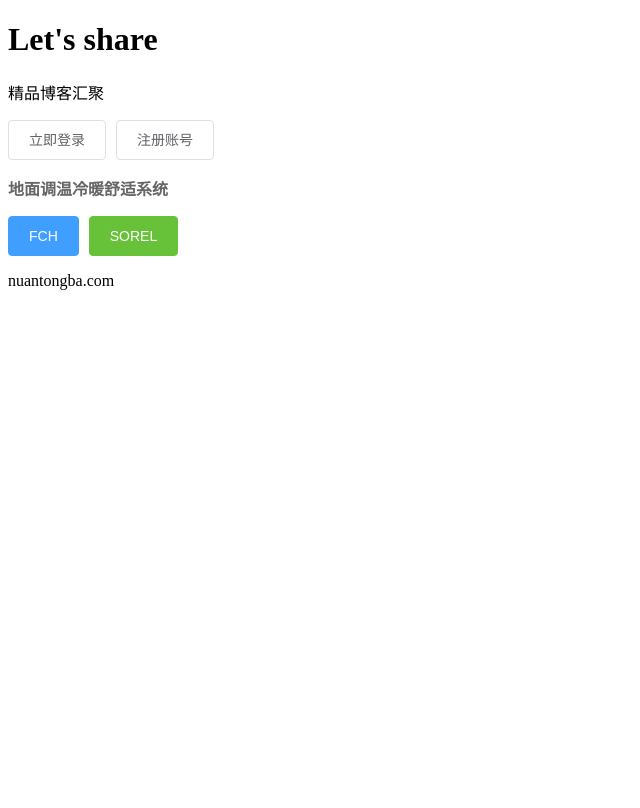
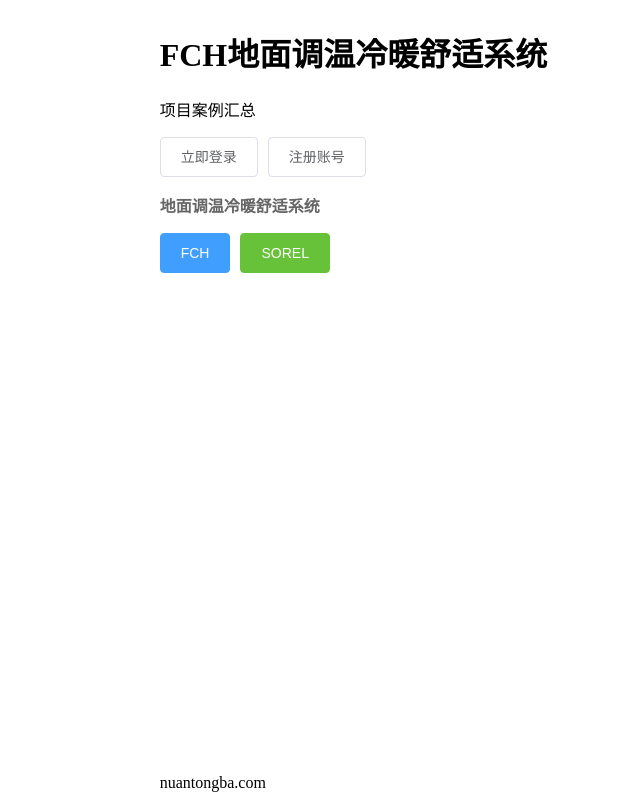
Before and after one commit to zhangyongwang4444/blog-1111, a Vue app: page / in a window 1280 px wide. Shown: the whole page, without its empty margins (0-640 px from the left). Built offline with nearby package versions, Linux system fonts and the light colour scheme.

Commit message:
APP.vue less布局

```diff
--- a/src/App.vue
+++ b/src/App.vue
@@ -22,6 +22,32 @@
 </script>
 
 
-<style>
-
+<style lang="less">
+html,
+body,
+#app {
+  height: 100%;
+}
+#app {
+  display: grid;
+  grid-template-columns: 12% auto 12%;
+  grid-template-rows: auto 1fr auto;
+  grid-template-areas:
+    "header header header"
+    ".      main   ."
+    "footer footer footer";
+  #header {
+    grid-area: header;
+    padding-left: 12%;
+    padding-right: 12%;
+  }
+  #main {
+    grid-area: main;
+  }
+  #footer {
+    grid-area: footer;
+    padding-left: 12%;
+    padding-right: 12%;
+  }
+}
 </style>
--- a/src/components/header.vue
+++ b/src/components/header.vue
@@ -1,7 +1,7 @@
 <template>
     <header>
-      <h1>Let's share</h1>
-      <p>精品博客汇聚</p>
+      <h1>FCH地面调温冷暖舒适系统</h1>
+      <p>项目案例汇总</p>
       <div class="btns">
        <el-button>立即登录</el-button>
        <el-button>注册账号</el-button>
```
